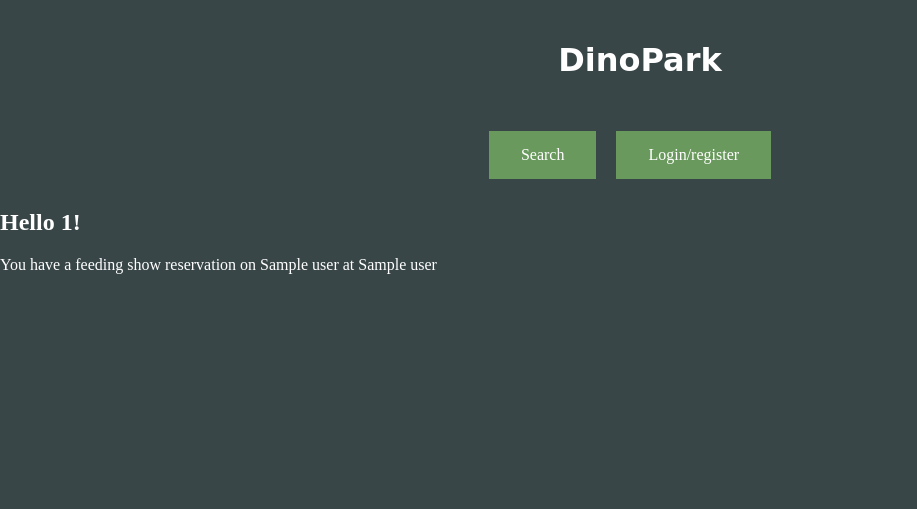
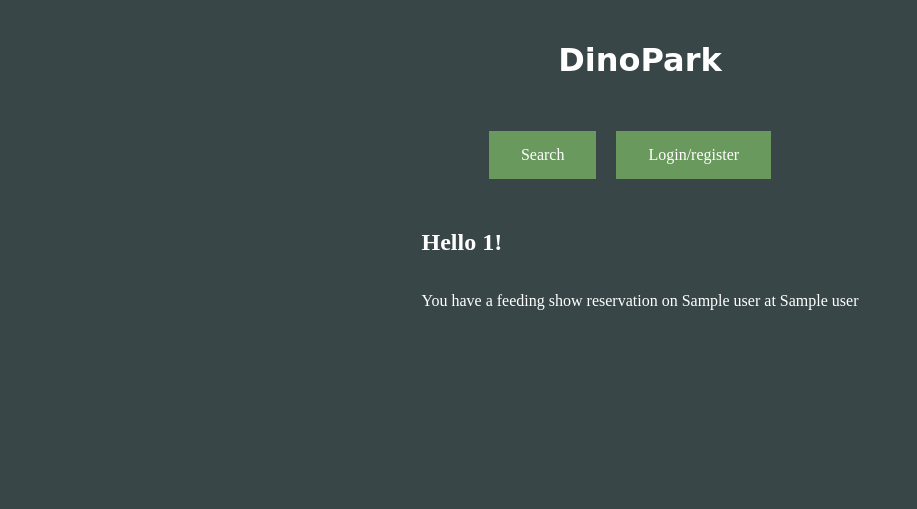
Before and after one commit to oonarauhala/tietokantasovellus, a Flask app: template templates/profile.html in a window 1280 px wide. Shown: the top 509 px of the page, without its empty margins (0-917 px from the left). Run offline with Flask 2, Linux system fonts and the light colour scheme; the template is opened without the code that fills it: most values are stand-ins (such as "Sample title", 1, 10 or a date in 2020); some web fonts are replaced.

Commit message:
Add flexbox to profile

```diff
--- a/static/style.css
+++ b/static/style.css
@@ -113,3 +113,9 @@ a, a:visited {
 .area_dino_box {
     margin: 30px;
 }
+
+.profile_content {
+    display: flex;
+    flex-direction: column;
+    justify-content: center;
+}
--- a/templates/profile.html
+++ b/templates/profile.html
@@ -7,8 +7,16 @@
             {% endfor %}
         {% endif %}
     {% endwith %}
-    <h2>Hello {{ user_data[0][0] }}!</h2>
-    {% if user_data[0][1] %}
-    <p>You have a feeding show reservation on {{ user_data[0][1] }} at {{ user_data[0][2] }}</p>
-    {% endif %}
+    <div class="flex">
+        <div class="profile_content">
+            <div class="profile_content">
+                <h2>Hello {{ user_data[0][0] }}!</h2>
+            </div>
+            <div class="profile_content">
+                {% if user_data[0][1] %}
+                <p>You have a feeding show reservation on {{ user_data[0][1] }} at {{ user_data[0][2] }}</p>
+                {% endif %}
+            </div>
+        </div>
+    </div>
 {% endblock %}
```
